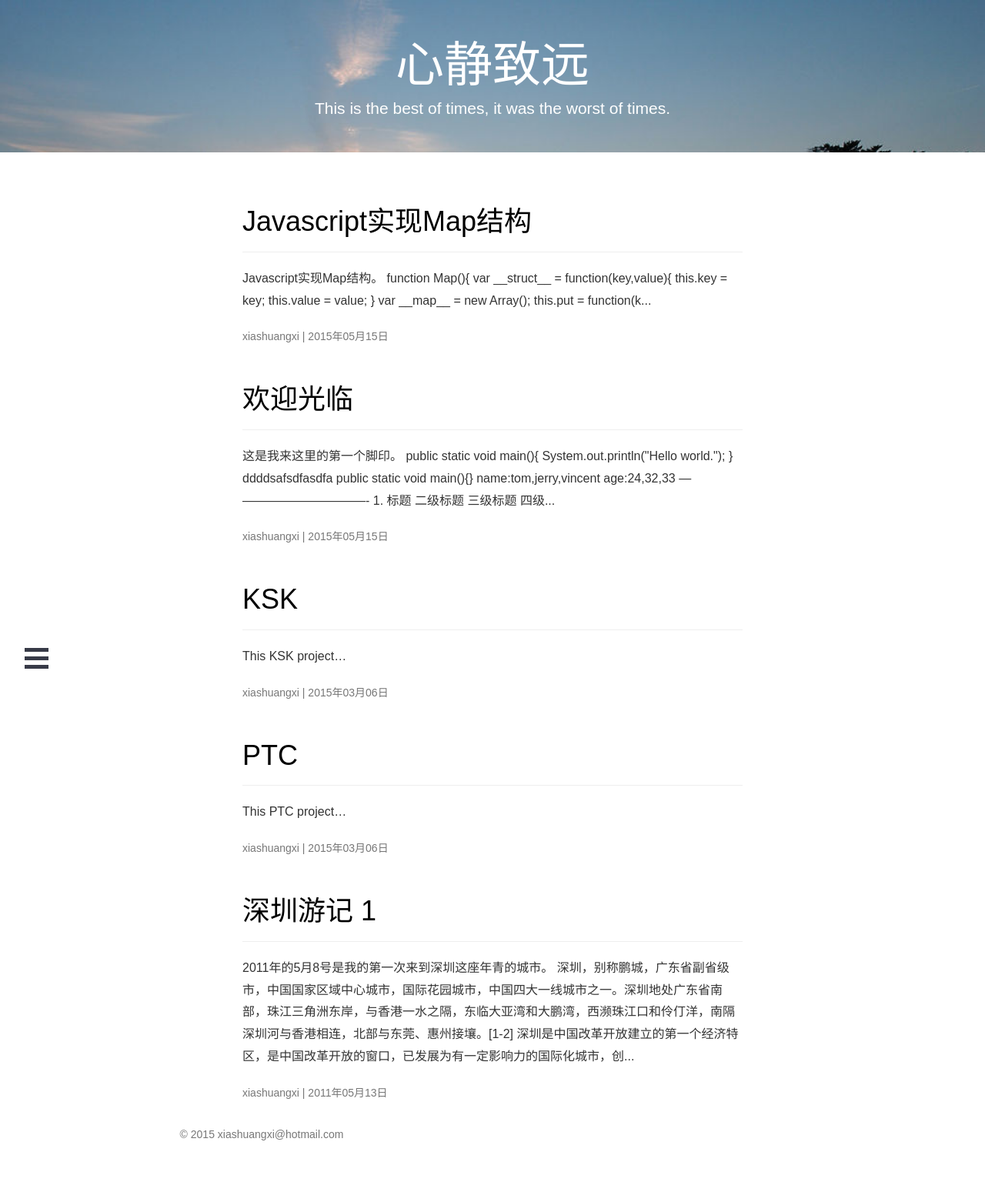
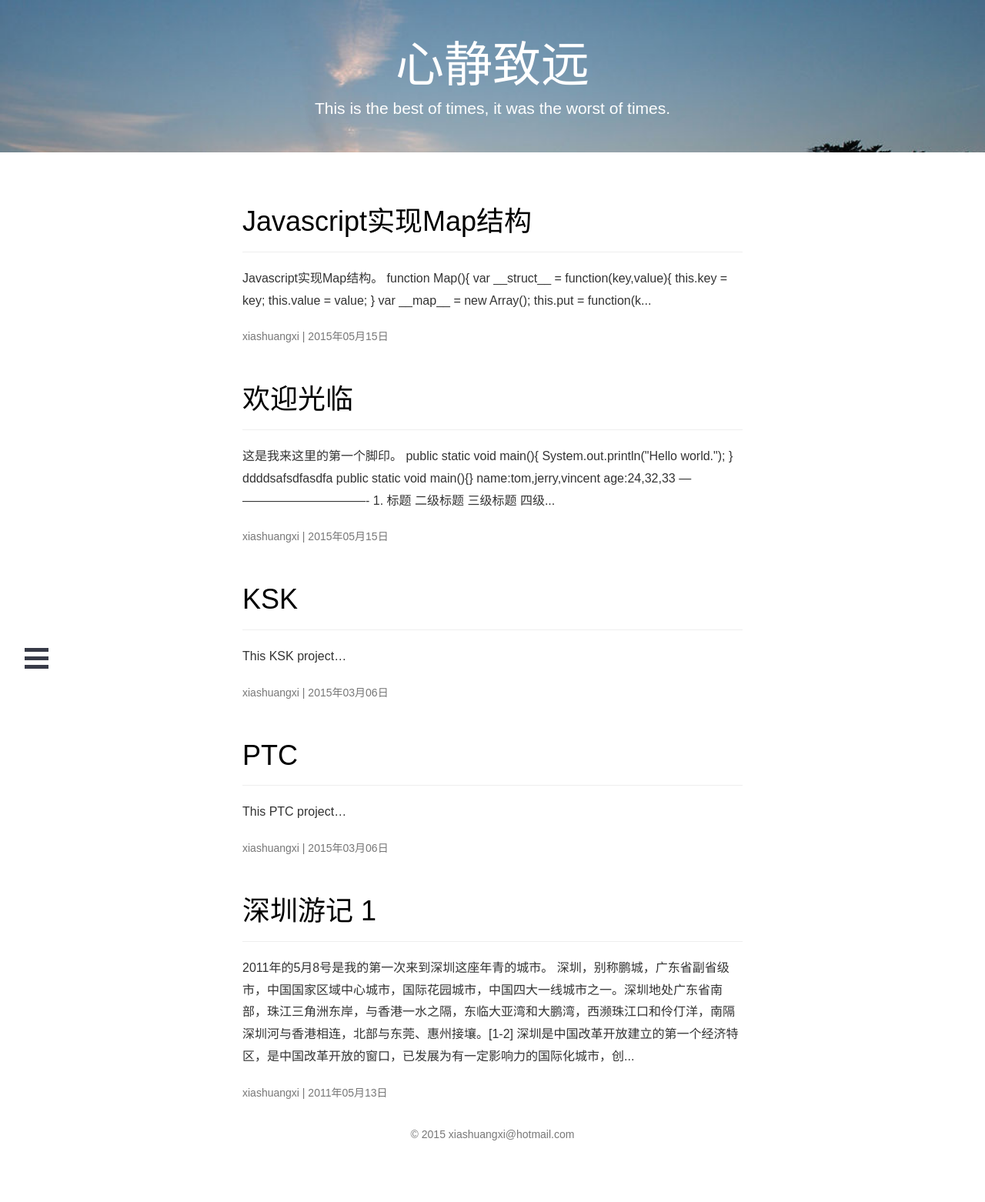
Before and after one commit to jinchangle/xiashuangxi.github.io, a Jekyll site: the page built from index.html, in a window 1280 px wide. Shown: the whole page at 77% size. Built offline with Jekyll 4.4.1, drawn with Linux system fonts in a browser that asks for light colours; nearby versions of some CDN libraries; the list of posts is cut into pages by our own code; comment, search, counter and statistics services are not loaded; before the commit the page ends 1502 px from its top, so only the background shows below that.

Commit message:
Please enter the commit message for your changes. Lines starting  with '' will be ignored, and an empty message aborts the commit.  On branch master  Your branch is up-to-date with 'origin/master'.
 Changes to be committed:
	modified:   _includes/copyright.html
	modified:   stylesheets/main.css

```diff
--- a/_includes/copyright.html
+++ b/_includes/copyright.html
@@ -1,8 +1,10 @@
 
-
-        <div class="container footer">
+<div class="container " >
+    <footer class="footer">
+        <div class="container">
             <p class="text-muted" style="text-align:center;">© 2015 xiashuangxi@hotmail.com</p>
         </div>
-
+    </footer>
+</div>
 <script src="/javascripts/classie.js"></script>
 <script src="/javascripts/main.js"></script>
--- a/stylesheets/main.css
+++ b/stylesheets/main.css
@@ -73,7 +73,7 @@ a:focus,a:hover {
     line-height: 1.8;
 }
 .footer {
-    position: absolute;
+    /*position: absolute;*/
     bottom: 0;
     width: 100%;
     height: 60px;
```
